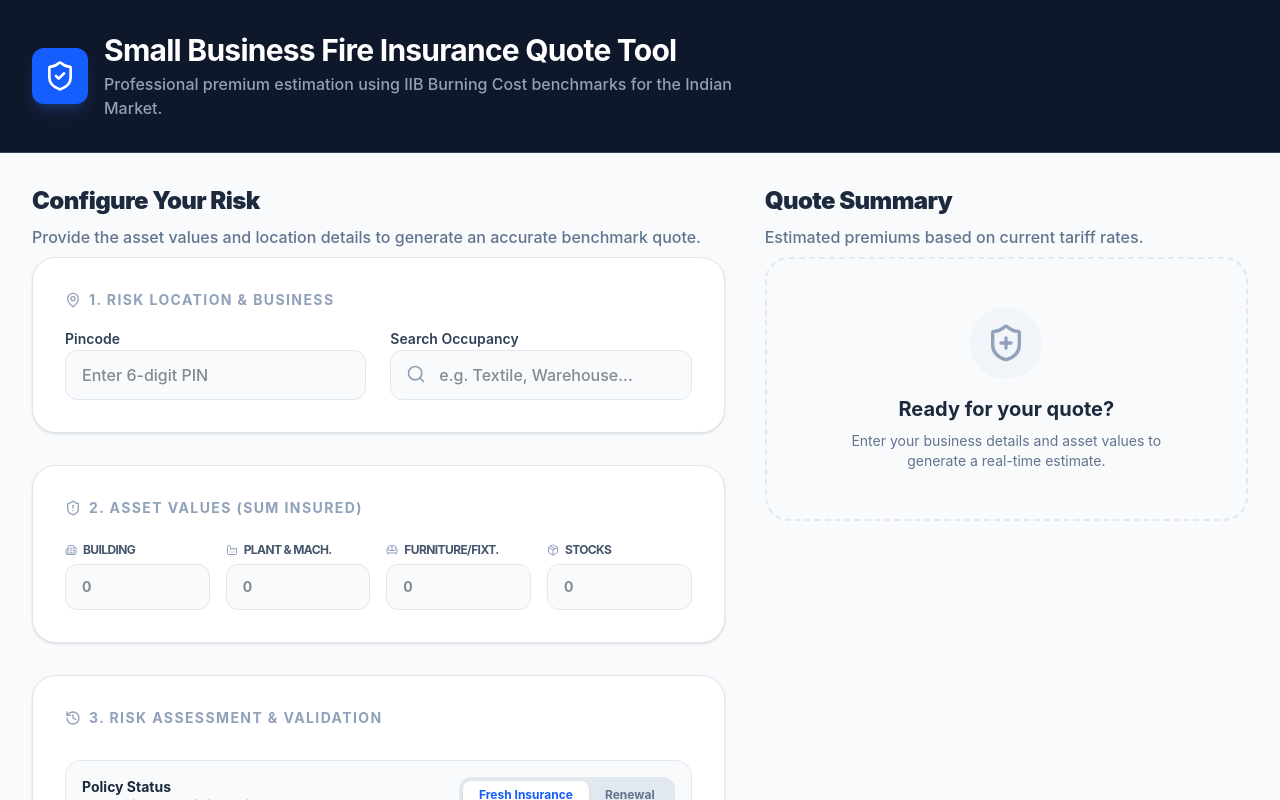
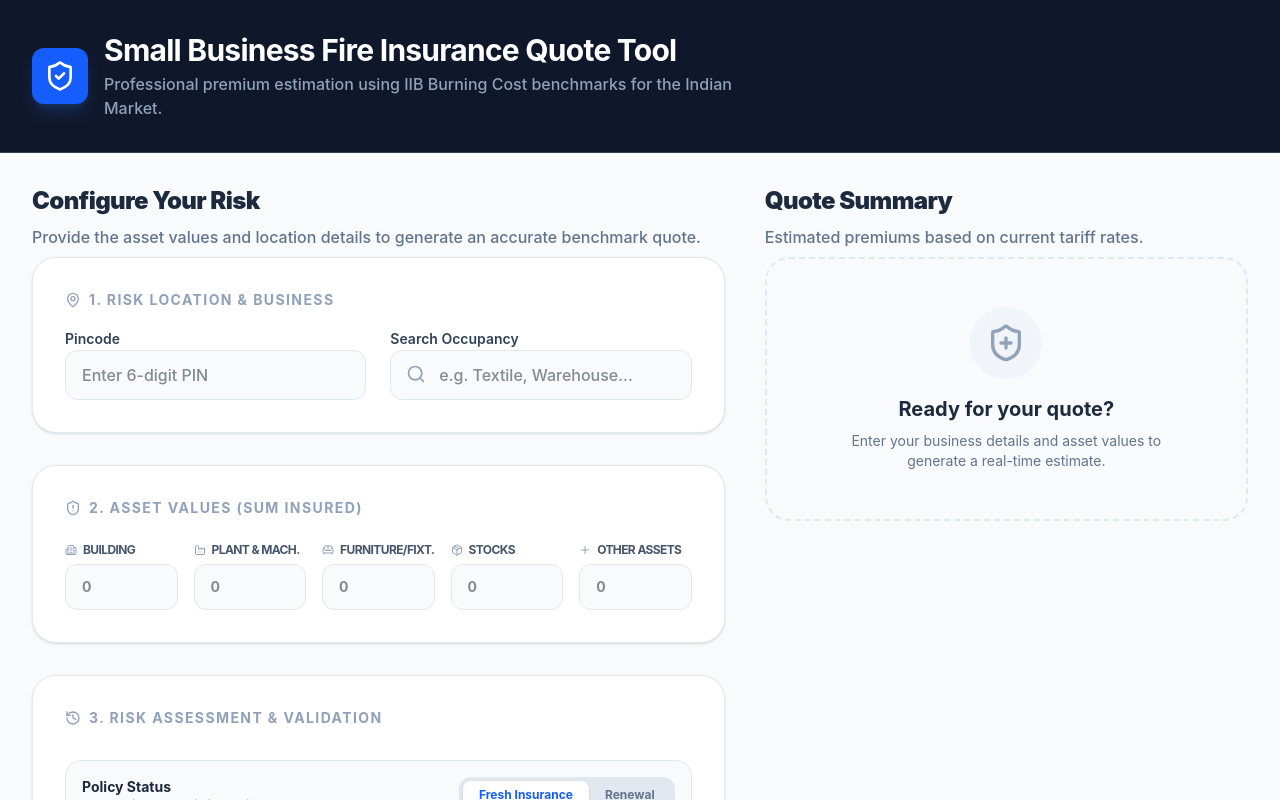
Before and after one commit to Rudra2305/Bharat-Fire-Insurance-Quote-Tool, a React (Vite) app: page / in a window 1280 px wide. Shown: the top 800 px of the page. Built offline with nearby package versions, Linux system fonts and the light colour scheme.

Commit message:
feat: add 'Other Assets' field to Sum Insured calculation

```diff
--- a/src/components/CalculatorForm.tsx
+++ b/src/components/CalculatorForm.tsx
@@ -1,7 +1,7 @@
 import React, { useState, useEffect } from 'react';
 import type { QuoteInputs } from '../utils/calculator';
 import { pincodes, occupancies } from '../data/dataManager';
-import { Search, MapPin, Building2, Factory, Package, Percent, ShieldAlert, Sofa, History, AlertCircle } from 'lucide-react';
+import { Search, MapPin, Building2, Factory, Package, Percent, ShieldAlert, Sofa, History, AlertCircle, Plus } from 'lucide-react';
 
 interface CalculatorFormProps {
   onUpdate: (inputs: QuoteInputs) => void;
@@ -13,6 +13,7 @@ export const CalculatorForm: React.FC<CalculatorFormProps> = ({ onUpdate }) => {
     pmSI: 0,
     furnitureSI: 0,
     stocksSI: 0,
+    otherSI: 0,
     discount: 0,
     includeTerrorism: true,
     occupancy: null,
@@ -110,12 +111,13 @@ export const CalculatorForm: React.FC<CalculatorFormProps> = ({ onUpdate }) => {
         <h3 className="text-sm font-bold text-slate-400 uppercase tracking-widest flex items-center gap-2">
           <ShieldAlert className="w-4 h-4" /> 2. Asset Values (Sum Insured)
         </h3>
-        <div className="grid grid-cols-1 sm:grid-cols-2 lg:grid-cols-4 gap-4">
+        <div className="grid grid-cols-1 sm:grid-cols-2 lg:grid-cols-5 gap-4">
           {[
             { label: 'Building', key: 'buildingSI', icon: Building2 },
             { label: 'Plant & Mach.', key: 'pmSI', icon: Factory },
             { label: 'Furniture/Fixt.', key: 'furnitureSI', icon: Sofa },
             { label: 'Stocks', key: 'stocksSI', icon: Package },
+            { label: 'Other Assets', key: 'otherSI', icon: Plus },
           ].map((item) => (
             <div key={item.key} className="space-y-1.5">
               <label className="text-xs font-bold text-slate-600 flex items-center gap-1.5 uppercase tracking-tighter">
--- a/src/utils/calculator.ts
+++ b/src/utils/calculator.ts
@@ -4,8 +4,9 @@ import type { Occupancy, PincodeData } from '../data/dataManager';
 export interface QuoteInputs {
   buildingSI: number;
   pmSI: number;
-  furnitureSI: number; // New field
+  furnitureSI: number;
   stocksSI: number;
+  otherSI: number; // New field for other assets
   discount: number;
   includeTerrorism: boolean;
   occupancy: Occupancy | null;
@@ -46,7 +47,7 @@ export function calculateQuote(inputs: QuoteInputs): QuoteResult | null {
 
   if (!occupancy || !pincode) return null;
 
-  const totalSI = buildingSI + pmSI + furnitureSI + stocksSI;
+  const totalSI = buildingSI + pmSI + furnitureSI + stocksSI + otherSI;
   if (totalSI <= 0) return null;
 
   // Underwriting Gatekeeper: 70% Claim Ratio Rule
```
